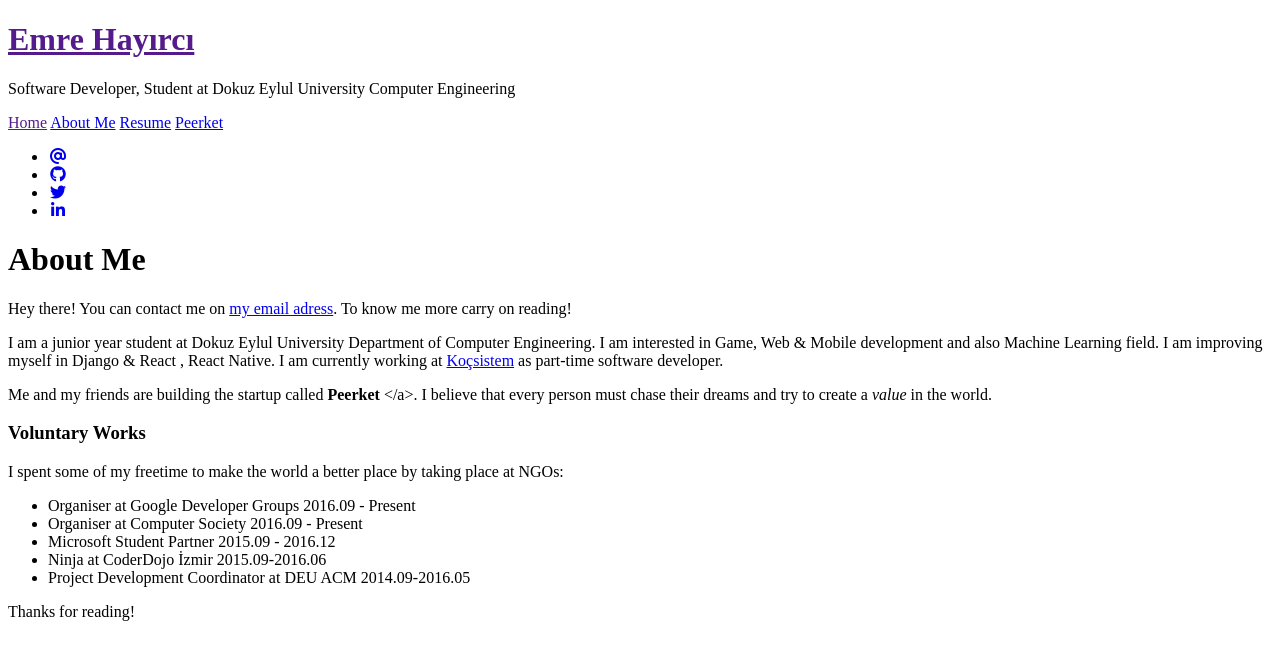
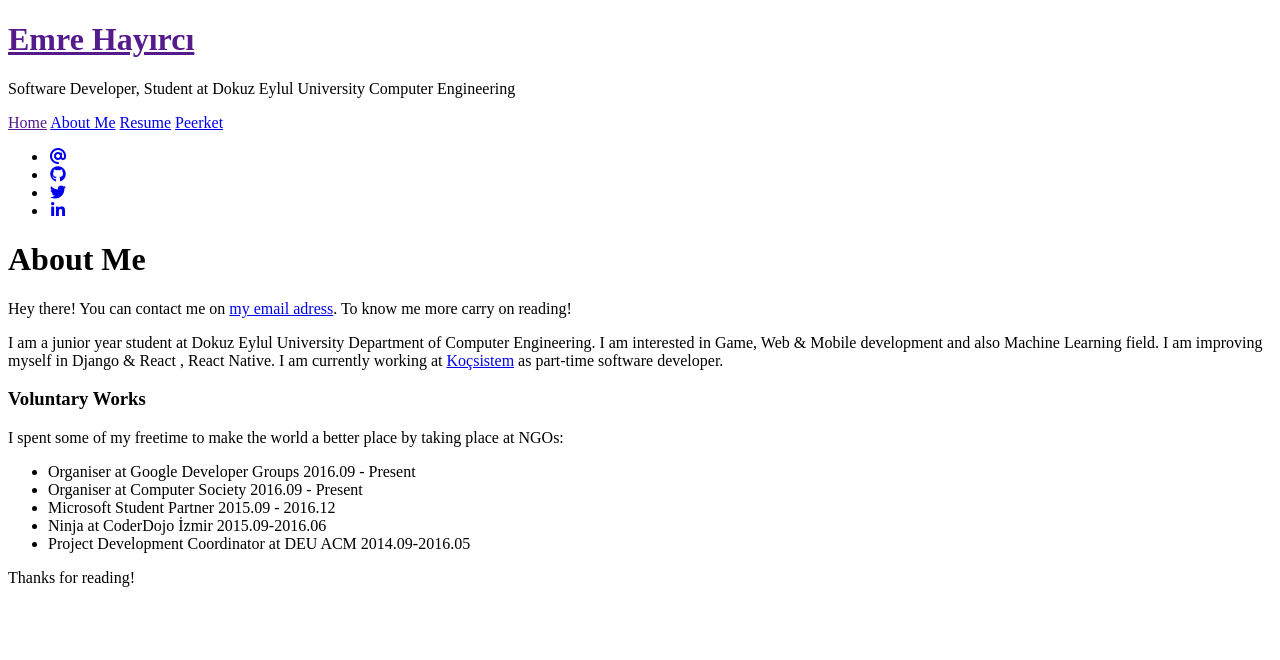
Before and after one commit to emrehayirci/emrehayirci.github.io, a Jekyll site: the page built from about.md, in a window 1280 px wide. Shown: the top 660 px of the page. Built offline with Jekyll 4.4.1, drawn with Linux system fonts in a browser that asks for light colours; nearby versions of some CDN libraries; comment, search, counter and statistics services are not loaded.

Commit message:
Update about.md

```diff
--- a/about.md
+++ b/about.md
@@ -9,9 +10,6 @@ Hey there! You can contact me on <a href='mailto:emrehayirci@gmail.com'>my email
 </p>
 
   I am a junior year student at Dokuz Eylul University Department of Computer Engineering. I am interested in Game, Web & Mobile development and also Machine Learning field. I am improving myself in Django & React , React Native.  I am currently working at <a href='https://en.kocsistem.com.tr/'>Koçsistem</a> as part-time software developer.
-
-  Me and my friends are building the startup called <a href='www.peerket.com'/><b> Peerket </b></a>. I believe that every person must chase their dreams and try to create a *value* in the world.
-
 
 ### Voluntary Works
 
```
Also changed, not shown: other parts of about.md (+1 -0 lines).
